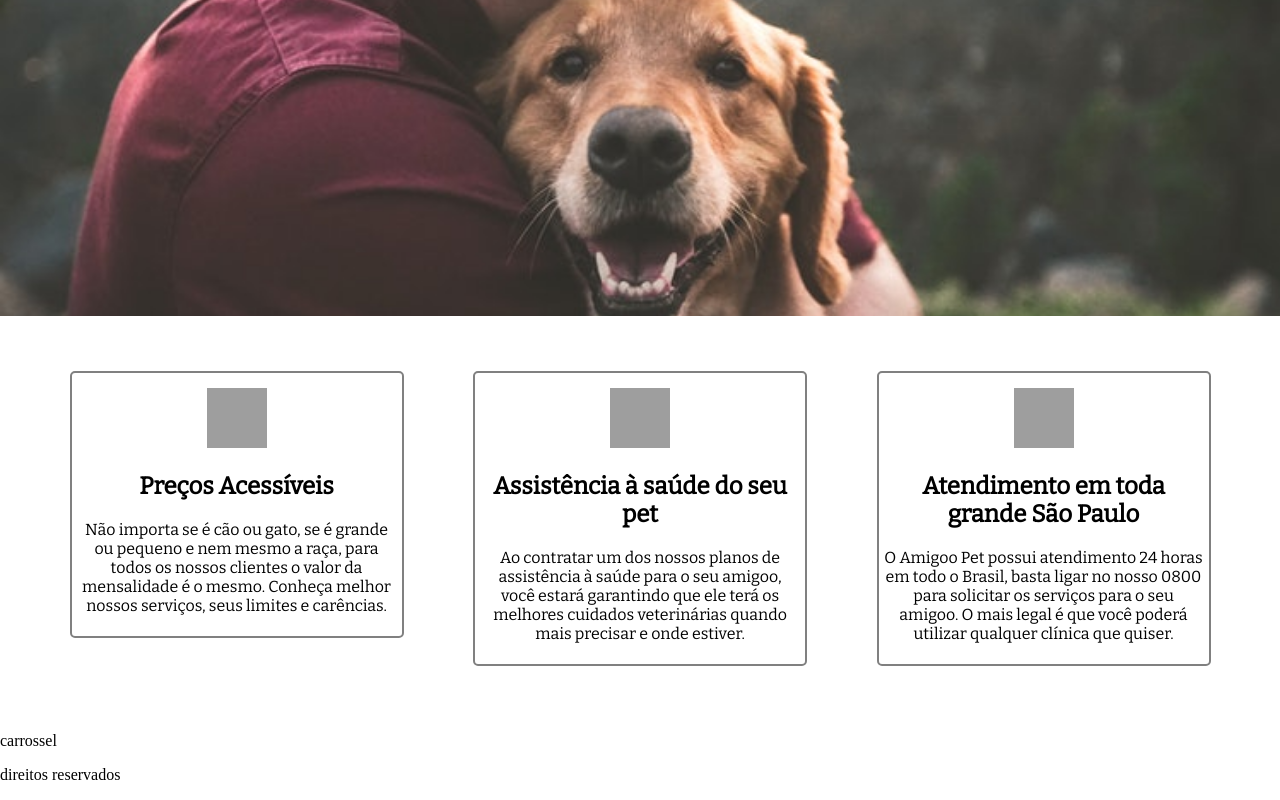
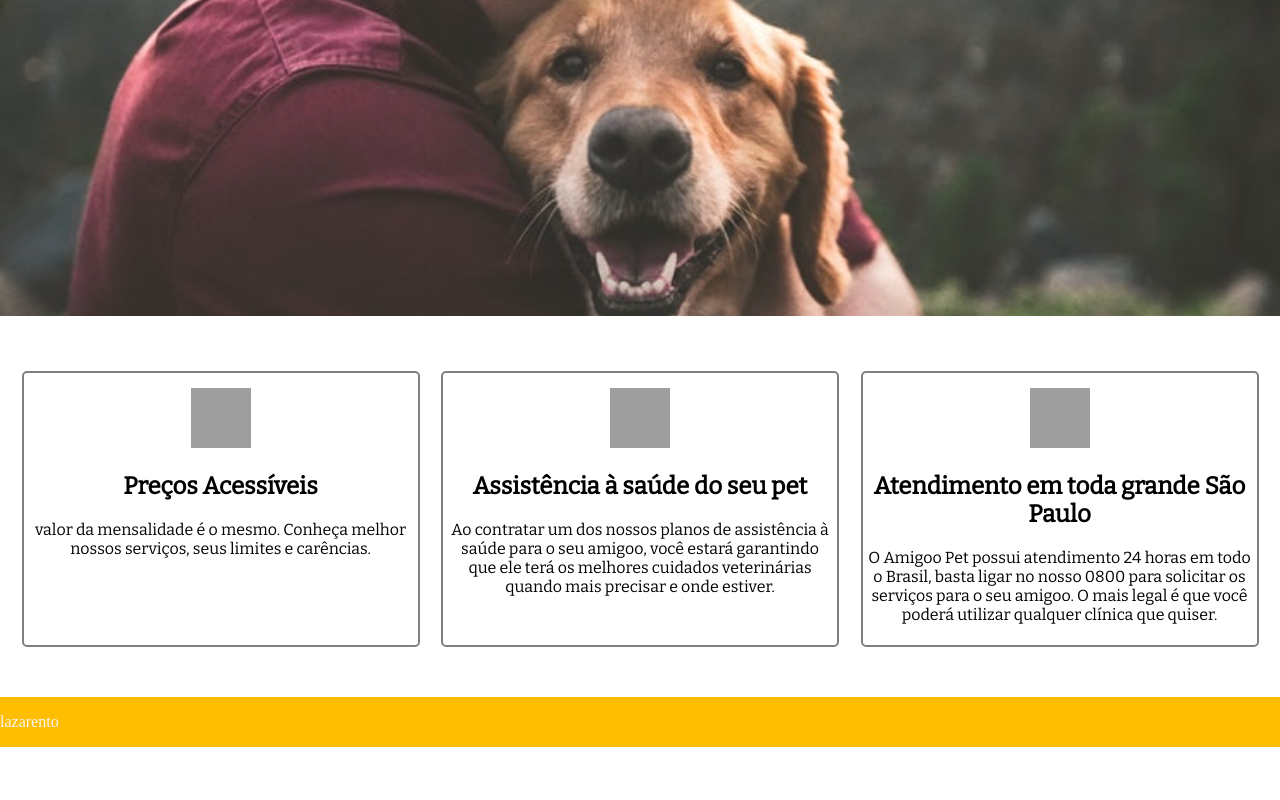
Before and after one commit to carolinecarol/projeto, a website: page index.html in a window 1280 px wide. Shown: the part 324-1124 px from the top of the page. After the commit the page ends 1071 px from the top, so only its background shows below. Drawn offline with nearby package versions, Linux system fonts and the light colour scheme; grey boxes are pictures that could not be loaded; a web font is replaced by a local one.

Commit message:
trabalhando o footer

```diff
--- a/index.html
+++ b/index.html
@@ -53,8 +53,7 @@
         <div>
             <img src="https://image.flaticon.com/icons/svg/112/112548.svg" alt="valor">
             <h1>Preços Acessíveis</h1>
-            <p>Não importa se é cão ou gato, se é grande ou pequeno e nem mesmo a raça, para todos os nossos clientes o
-                valor da mensalidade é o mesmo. Conheça melhor nossos serviços, seus limites e carências.</p>
+            valor da mensalidade é o mesmo. Conheça melhor nossos serviços, seus limites e carências.</p>
         </div>
         <div>
             <img src="https://image.flaticon.com/icons/svg/1077/1077035.svg" alt="coracao">
@@ -68,23 +67,11 @@
             <p>O Amigoo Pet possui atendimento 24 horas em todo o Brasil, basta ligar no nosso 0800 para solicitar os
                 serviços para o seu amigoo. O mais legal é que você poderá utilizar qualquer clínica que quiser.</p>
         </div>
-
     </section>
 
-    <section class="carrossel">
-        <p>carrossel</p>
-
-    </section>
-
-    <footer>
-        <div>
-            <p>direitos reservados</p>
-        </div>
-    </footer>
-
-
-
+<footer>
+    <p>lazarento</p>
+</footer>
 
 </body>
-
 </html>
--- a/scss/main.scss
+++ b/scss/main.scss
@@ -2,9 +2,7 @@
 
 body{
     margin: 0;
-
 }
-
 
 header{
     background-color: #ffbf00;
@@ -15,9 +13,7 @@ header{
     width: 100%;
     position: fixed;
 
-
-
-    div{
+    div {
         width: 50px;
 
         img{
@@ -136,7 +132,7 @@ section.banner{
             border-bottom: 2px solid rgba(230, 230, 230, 0.836);
             text-shadow: 1px 11px 40px black;
 
-        }
+    }
 
         p{
             color: white;
@@ -147,9 +143,6 @@ section.banner{
             text-shadow: 1px 1px 2px black;
 
         }
-
-
-
 
     }
 }
@@ -167,17 +160,17 @@ section.card{
         display: block;
         font-size: 12pt;
         text-align: center;
-        font-family: 'Bitter', serif;
     }
 
     div {
 
         border-radius: 5px;
         border: 2px solid gray;
-        width: 25%;
-        height: 30%;
+        width: 30%;
         padding: 5px;
         text-align: center;
+
+
 }
     img{
         margin-top: 10px;
@@ -185,6 +178,20 @@ section.card{
         height: 60px;
     }
 }
+
+footer{
+    display: flex;
+    background-color: #ffbf00;
+    color: whitesmoke;
+    position: relative;
+    margin: 0%;
+    width: 100%;
+
+    p{
+
+    }
+}
+
 //.tracinho.visible {
     //     position: absolute;
 
```
Also changed, not shown: css/main.css.
